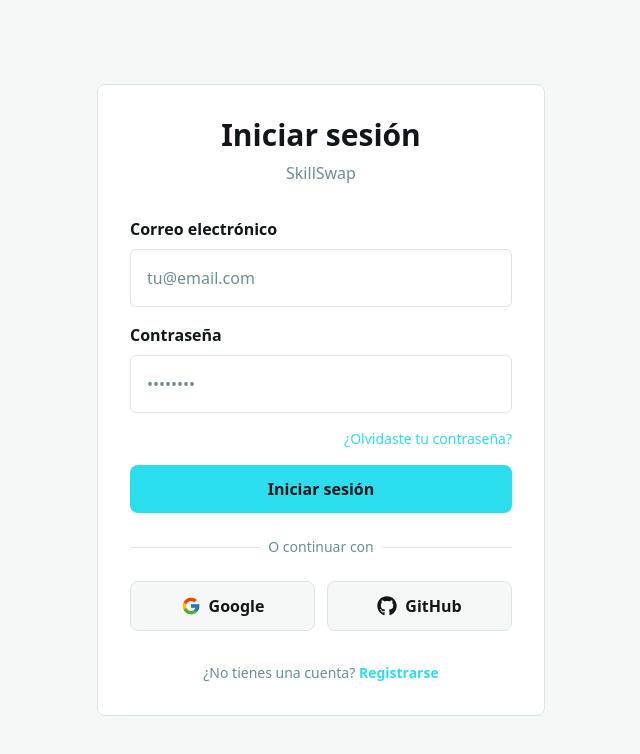
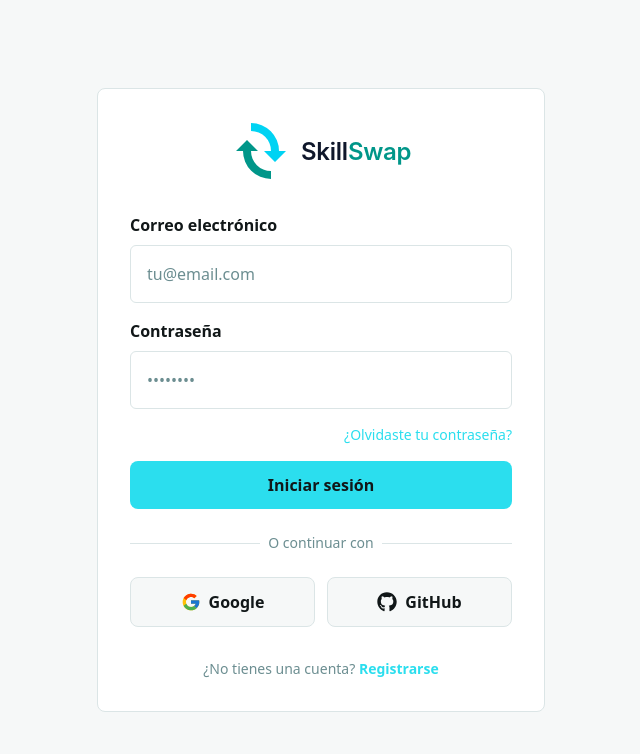
Before and after one commit to juanscr24/skill_swap, a Next.js app: page /login in a window 1280 px wide. Shown: the top 754 px of the page, without its empty margins (319-959 px from the left). Built offline with nearby package versions, Linux system fonts and the light colour scheme; no server answers.

Commit message:
feat: integrate SkillSwap logo into navigation and login/register views

```diff
--- a/src/components/features/DashboardNavbar.tsx
+++ b/src/components/features/DashboardNavbar.tsx
@@ -1,5 +1,6 @@
 'use client'
 import { FiMenu, FiX } from "react-icons/fi"
+import { SkillSwapLogo } from "../ui/SkillSwapLogo"
 
 interface DashboardNavbarProps {
     isOpen: boolean
@@ -20,10 +21,7 @@
                 </button>
 
                 {/* Logo */}
-                <h1 className="text-2xl max-md:text-xl max-sm:text-lg font-bold text-(--button-1)">
-                    SkillSwap
-                </h1>
-
+                <SkillSwapLogo className="w-40 max-xl:w-35 max-md:w-30" />
                 {/* Spacer */}
                 <div className="flex-1" />
 
--- a/src/components/features/LandingNavbar.tsx
+++ b/src/components/features/LandingNavbar.tsx
@@ -9,6 +9,7 @@
 import { LanguageSwitcher } from "../ui/LanguageSwitcher"
 import { NAVBAR_ITEMS } from "@/constants/navbar_item"
 import { scrollToTop, scrollToElement } from "@/utils/scroll"
+import { SkillSwapLogo } from "../ui/SkillSwapLogo"
 
 export const LandingNavbar = () => {
     const t = useTranslations("landingNavbar")
@@ -42,36 +43,7 @@
                     className="flex items-center gap-3 max-sm:gap-2 text-(--text-1)"
                 >
                     {mounted && (
-                        <>
-                            <motion.div
-                                initial={{ opacity: 0, scale: 0.8 }}
-                                animate={{ opacity: 1, scale: 1 }}
-                                transition={{
-                                    duration: 0.5,
-                                    ease: [0, 0.71, 0.2, 1.01],
-                                    scale: {
-                                        type: "spring",
-                                        damping: 10,
-                                        stiffness: 100,
-                                    }
-                                }}
-                            >
-                                <Component className="text-(--button-1) max-sm:w-5 max-sm:h-5" />
-                            </motion.div>
-
-                            <motion.h1
-                                className="font-bold text-xl max-sm:text-lg"
-                                initial={{ opacity: 0, x: -20 }}
-                                animate={{ opacity: 1, x: 0 }}
-                                transition={{
-                                    duration: 0.6,
-                                    delay: 0.2,
-                                    ease: "easeOut"
-                                }}
-                            >
-                                SkillSwap
-                            </motion.h1>
-                        </>
+                        <SkillSwapLogo className="w-40 max-xl:w-35" />
                     )}
                 </Link>
 
--- /dev/null
+++ b/src/components/ui/SkillSwapLogo.tsx
@@ -0,0 +1,61 @@
+export const SkillSwapLogo = ({ className = "" }) => {
+    return (
+        <svg
+            viewBox="0 0 400 120"
+            xmlns="http://www.w3.org/2000/svg"
+            role="img"
+            aria-label="SkillSwap logo"
+            className={className}
+        >
+            {/* ICON */}
+            <g transform="translate(20,20)">
+                {/* Arrow top */}
+                <path
+                    d="
+            M40 0
+            A40 40 0 0 1 80 40
+            L66 40
+            L88 62
+            L110 40
+            L96 40
+            A56 56 0 0 0 40 -16
+            Z
+          "
+                    className="fill-cyan-400 dark:fill-teal-400"
+                />
+
+                {/* Arrow bottom */}
+                <path
+                    d="
+            M80 120
+            A40 40 0 0 1 40 80
+            L54 80
+            L32 58
+            L10 80
+            L24 80
+            A56 56 0 0 0 80 136
+            Z
+          "
+                    transform="translate(0,-40)"
+                    className="fill-teal-600"
+                />
+            </g>
+
+            {/* WORDMARK */}
+            <text
+                x="160"
+                y="78"
+                className="fill-slate-900 dark:fill-slate-200 font-semibold"
+                style={{
+                    fontFamily:
+                        "Inter, Poppins, system-ui, -apple-system, sans-serif",
+                    fontSize: "48px",
+                    letterSpacing: "-0.5px",
+                }}
+            >
+                Skill
+                <tspan className="fill-teal-600">Swap</tspan>
+            </text>
+        </svg>
+    );
+}
--- a/src/views/LoginView.tsx
+++ b/src/views/LoginView.tsx
@@ -9,6 +9,7 @@
 import { loginSchema, type LoginInput } from "@/validations/auth"
 import { useAuth } from "@/hooks/useAuth"
 import { useState } from "react"
+import { SkillSwapLogo } from "@/components/ui/SkillSwapLogo"
 
 export const LoginView = () => {
     const t = useTranslations('auth')
@@ -41,13 +42,9 @@
     return (
         <div className="min-h-screen flex items-center justify-center bg-(--bg-1) px-4 max-sm:px-2">
             <div className="max-w-md w-full bg-(--bg-2) border border-(--border-1) rounded-lg p-8 max-md:p-6 max-sm:p-4">
-                <h1 className="text-3xl max-md:text-2xl max-sm:text-xl font-bold text-(--text-1) text-center mb-2 max-sm:mb-1">
-                    {t('login')}
-                </h1>
-                <p className="text-(--text-2) text-center mb-8 max-md:mb-6 max-sm:mb-4 max-sm:text-sm">
-                    SkillSwap
-                </p>
-
+                <div className="flex justify-center">
+                    <SkillSwapLogo className="w-50 max-xl:w-45 max-md:w-40 max-sm:w-35 mb-8 max-xl:mb-7 max-md:mb-6 max-sm:mb-5" />
+                </div>
                 {(submitError || authError) && (
                     <div className="mb-4 p-3 bg-red-100 border border-red-400 text-red-700 rounded-md text-sm">
                         {submitError || authError}
--- a/src/views/RegisterView.tsx
+++ b/src/views/RegisterView.tsx
@@ -9,6 +9,7 @@
 import { registerSchema, type RegisterInput } from "@/validations/auth"
 import { useAuth } from "@/hooks/useAuth"
 import { useState } from "react"
+import { SkillSwapLogo } from "@/components/ui/SkillSwapLogo"
 
 export const RegisterView = () => {
     const t = useTranslations('auth')
@@ -41,13 +42,9 @@
     return (
         <div className="min-h-screen flex items-center justify-center bg-(--bg-1) px-4 max-sm:px-2 py-8 max-sm:py-4">
             <div className="max-w-md w-full bg-(--bg-2) border border-(--border-1) rounded-lg p-8 max-md:p-6 max-sm:p-4">
-                <h1 className="text-3xl max-md:text-2xl max-sm:text-xl font-bold text-(--text-1) text-center mb-2 max-sm:mb-1">
-                    {t('register')}
-                </h1>
-                <p className="text-(--text-2) text-center mb-8 max-md:mb-6 max-sm:mb-4 max-sm:text-sm">
-                    SkillSwap
-                </p>
-
+                <div className="flex justify-center">
+                    <SkillSwapLogo className="w-50 max-xl:w-45 max-md:w-40 max-sm:w-35 mb-8 max-xl:mb-7 max-md:mb-6 max-sm:mb-5" />
+                </div>
                 {(submitError || authError) && (
                     <div className="mb-4 p-3 bg-red-100 border border-red-400 text-red-700 rounded-md text-sm">
                         {submitError || authError}
```
Also changed, not shown: src/components/form/index.tsx (deleted), 2 other files (tests, documents, lock files or other folders).
